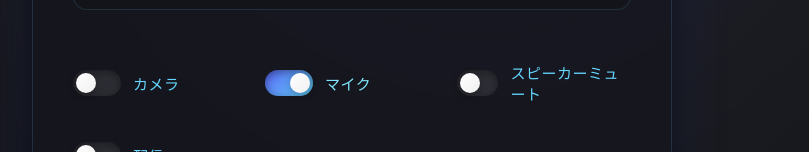
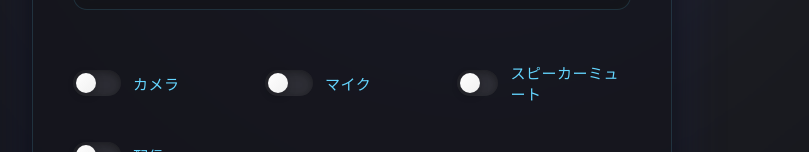
Before and after one commit to tls-client/vc-tool, a plain HTML site: page index.html in a window 1280 px wide. Shown: the part 648-800 px from the top of the page, without its empty margins (288-1097 px from the left). Drawn offline with Linux system fonts and the light colour scheme.

Commit message:
Update index.html

```diff
--- a/index.html
+++ b/index.html
@@ -321,7 +321,7 @@
 
     <div class="toggle-row">
       <label class="checkbox"><input type="checkbox" id="cam"><span>カメラ</span></label>
-      <label class="checkbox"><input type="checkbox" id="mic" checked><span>マイク</span></label>
+      <label class="checkbox"><input type="checkbox" id="mic"><span>マイク</span></label>
       <label class="checkbox"><input type="checkbox" id="deaf"><span>スピーカーミュート</span></label>
       <label class="checkbox"><input type="checkbox" id="stream"><span>配信</span></label>
     </div>
```
